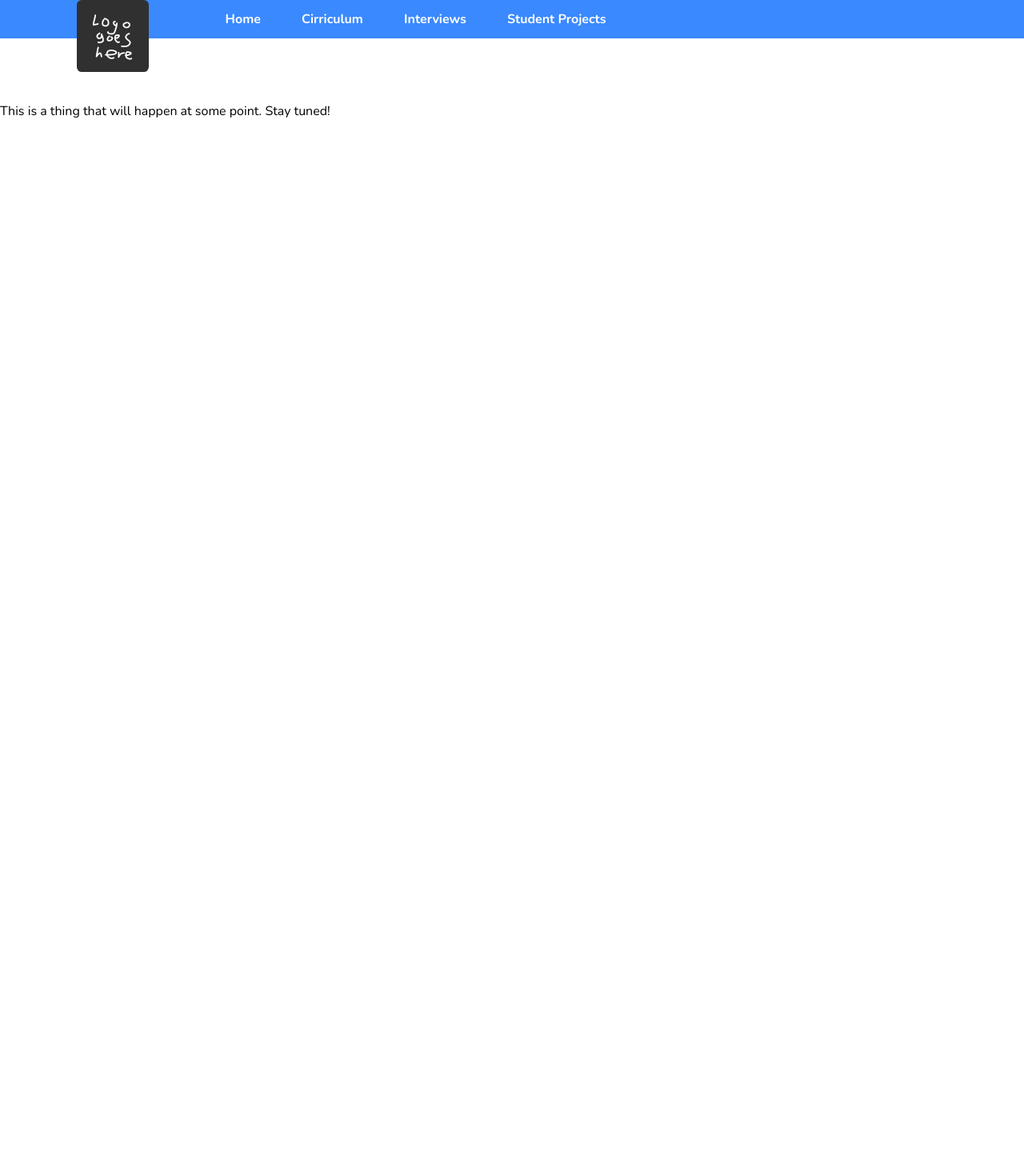
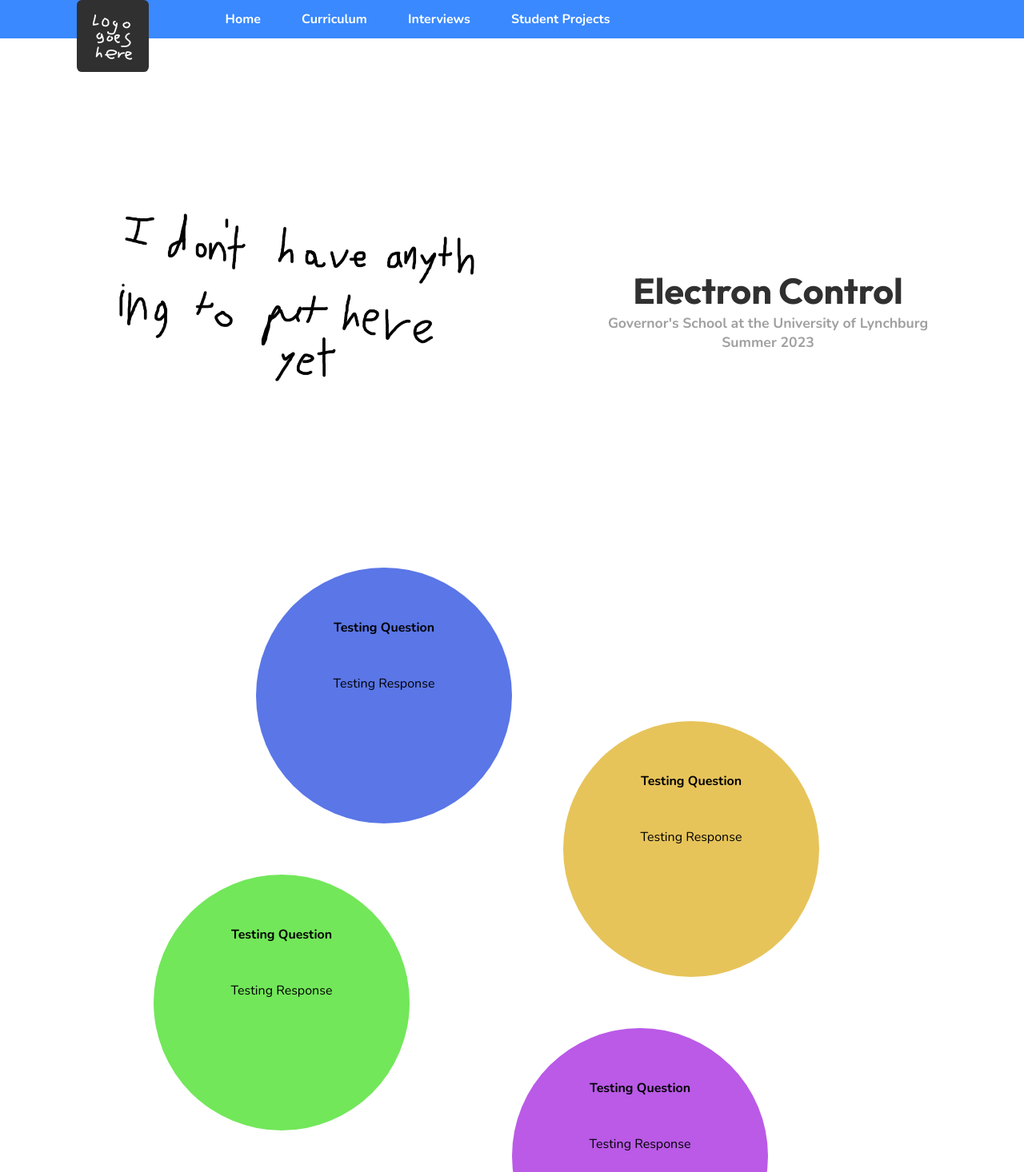
Before and after one commit to ElectronControlGovSchool2023/ElectronControlGovSchool2023.github.io, a plain HTML site: page index.html in a window 1280 px wide. Shown: the top 1466 px of the page at 80% size. Before the commit the page ends 800 px from the top, so only its background shows below. Drawn offline with nearby package versions, Linux system fonts and the light colour scheme.

Commit message:
some improvements.

```diff
--- a/css/global.css
+++ b/css/global.css
@@ -1,10 +1,15 @@
-@import url('https://fonts.googleapis.com/css2?family=Nunito:ital,wght@0,200;0,300;0,400;0,500;0,600;0,700;0,800;0,900;0,1000;1,200;1,300;1,400;1,500;1,600;1,700;1,800;1,900;1,1000&display=swap');
+@import url('https://fonts.googleapis.com/css2?family=Nunito:ital,wght@0,200;0,300;0,400;0,500;0,600;0,700;0,800;0,900;0,1000;1,200;1,300;1,400;1,500;1,600;1,700;1,800;1,900;1,1000&family=Outfit:wght@100;200;300;400;500;600;700;800;900&display=swap');
 
 :root
 {
-    --header-flair-color: #3A89FF;
+    --header-flair-color: #3a89ff;
     --header-block-color: #303030;
-    --header-text-color: #FFF;
+    --header-text-color: #fff;
+
+    --info-bubble-color-1: #e7c45a;
+    --info-bubble-color-2: #72e75a;
+    --info-bubble-color-3: #ba5ae7;
+    --info-bubble-color-4: #5a76e7;
 }
 
 *
@@ -27,6 +32,7 @@ header
     height: 3.75vw;
     width: 100%;
     position: fixed;
+    z-index: 1000;
 
     transition: all 0.25s;
 }
@@ -52,6 +58,90 @@ header #first-item
     padding-left: 7.5vw;
 }
 
+.about-container
+{
+    display: flex;
+}
+
+.about-object
+{
+    align-items: center;
+    aspect-ratio: 1;
+    border-radius: 50%;
+    padding: 3vw;
+    width: 20vw;
+    text-align: center;
+}
+.about-object #title
+{
+    margin-bottom: 3.75vw;
+    margin-top: 2vw;
+}
+.about-object:nth-child(4n + 0)
+{
+    background-color: var(--info-bubble-color-1);
+
+    translate: -20vw 20vw;
+}
+.about-object:nth-child(4n + 1)
+{
+    background-color: var(--info-bubble-color-2);
+
+    translate: 15vw 35vw;
+}
+.about-object:nth-child(4n + 2)
+{
+    background-color: var(--info-bubble-color-3);
+
+    translate: 25vw 50vw;
+}
+.about-object:nth-child(4n + 3)
+{
+    background-color: var(--info-bubble-color-4);
+
+    translate: -25vw 5vw;
+}
+
+.title
+{
+    align-items: center;
+    display: flex;
+    width: 100%;
+    text-align: center;
+}
+.title #left
+{
+    padding: 10%;
+    width: 30%;
+}
+.title #right
+{
+    padding: 5%;
+    width: 60%;
+}
+.title * h1
+{
+    color: #303030;
+    font-family: "Outfit";
+    font-size: 3.5vw;
+}
+.title * .additional
+{
+    color: #A0A0A0;
+    font-size: 1.375vw;
+
+    transition: color 0.2s;
+}
+.title * .additional:hover
+{
+    color: #606060;
+}
+
+.title-image
+{
+    width: auto;
+}
+
 #header-buffer
 {
     padding-top: 10vw;
--- a/index.html
+++ b/index.html
@@ -13,7 +13,7 @@
         <header>
             <a href="index.html"><img class="header-image" src="media/icon.png"></a>
             <a class="header-item" id="first-item" href="index.html">Home</a>
-            <a class="header-item" href="cirriculum.html">Cirriculum</a>
+            <a class="header-item" href="cirriculum.html">Curriculum</a>
             <a class="header-item" href="interviews.html">Interviews</a>
             <a class="header-item" href="projects.html">Student Projects</a>
         </header>
@@ -21,7 +21,35 @@
         <div id="header-buffer"></div>
 
         <main>
-            <p>This is a thing that will happen at some point. Stay tuned!</p>
+            <div class="title">
+                <div id="left">
+                    <img class="title-image" src="media/thumb.png">
+                </div>
+                <div id="right">
+                    <h1>Electron Control</h1>
+                    <h3 class="additional">Governor's School at the University of Lynchburg</h3>
+                    <h3 class="additional">Summer 2023</h3>
+                </div>
+            </div>
+
+            <div class="about-container">
+                <div class="about-object" id="about-gov-school">
+                    <h2 id="title">Testing Question</h2>
+                    <p>Testing Response</p>
+                </div>
+                <div class="about-object" id="about-gov-school">
+                    <h2 id="title">Testing Question</h2>
+                    <p>Testing Response</p>
+                </div>
+                <div class="about-object" id="about-gov-school">
+                    <h2 id="title">Testing Question</h2>
+                    <p>Testing Response</p>
+                </div>
+                <div class="about-object" id="about-gov-school">
+                    <h2 id="title">Testing Question</h2>
+                    <p>Testing Response</p>
+                </div>
+            </div>
         </main>
     </body>
 </html>
--- a/js/global.js
+++ b/js/global.js
@@ -56,3 +56,8 @@ function maximizeHeader()
 
     headerMaximized = true;
 }
+
+function animateInIntro()
+{
+
+}
```
Also changed, not shown: media/thumb.png (added).
